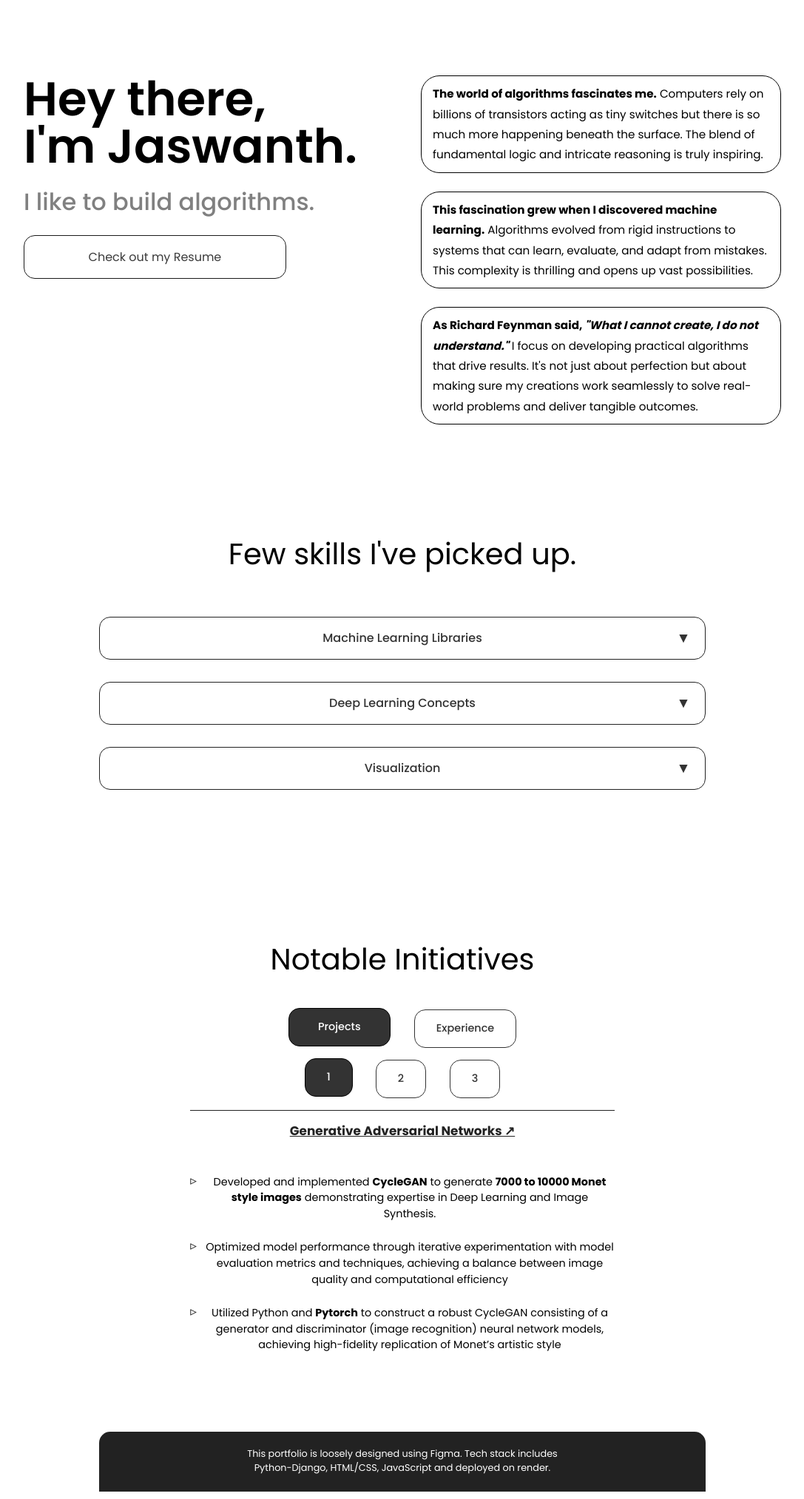
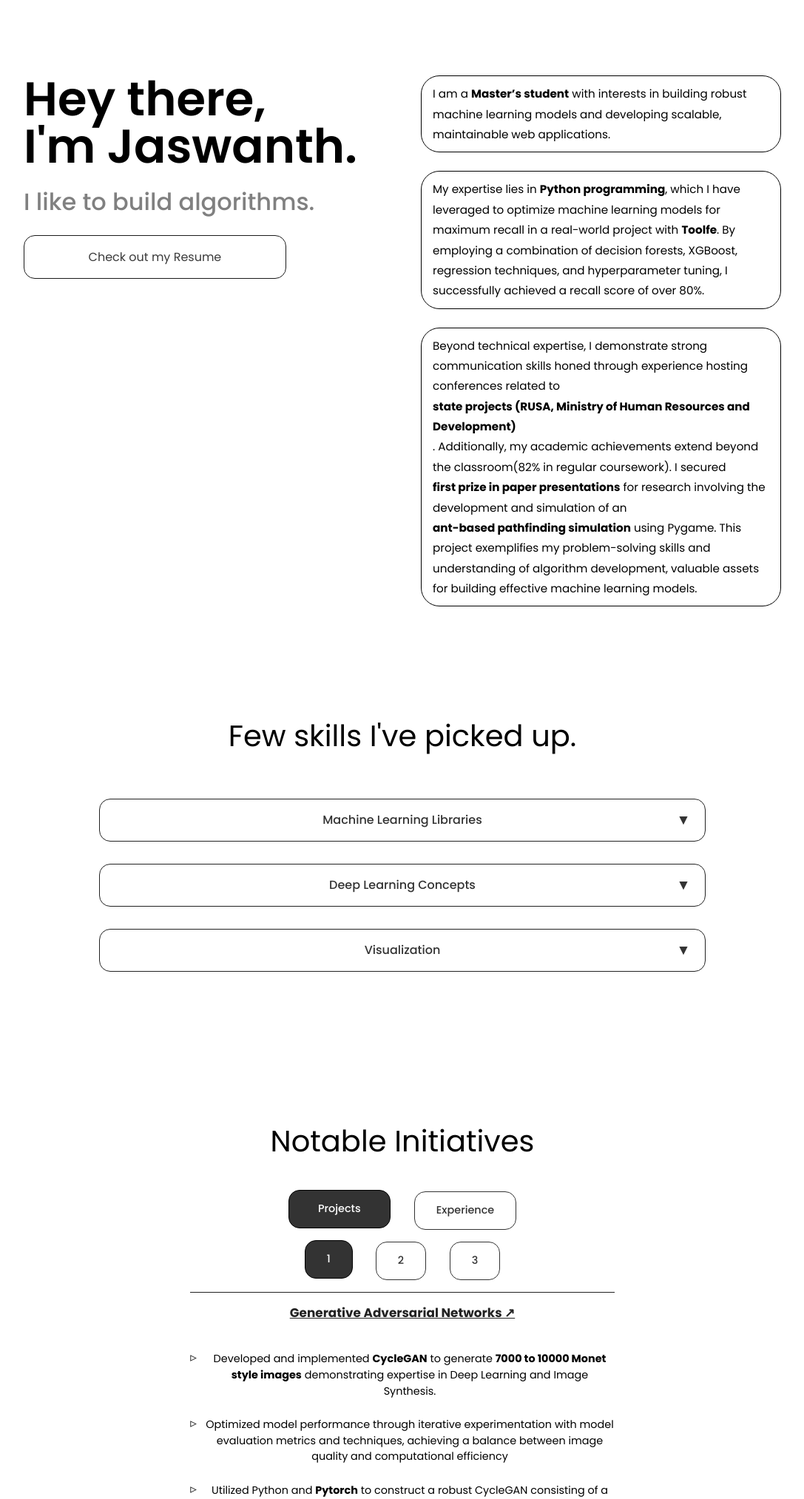
Before and after one commit to jswnthh/Jaswanth, a Django app: page / in a window 1280 px wide. Shown: the top 2027 px of the page at 74% size, without its empty margins (96-1183 px from the left). Run offline with Django 5.2, Linux system fonts and the light colour scheme; parts of the project's set-up code (start-up, migrations or seed data) failed here and were passed over.

Commit message:
tweeked project title section

```diff
--- a/portfolio_app/static/css/content.css
+++ b/portfolio_app/static/css/content.css
@@ -88,6 +88,30 @@ html {
     margin-top: 5rem;
 }
 
+.hover-underline {
+    position: relative;
+    display: inline-block; /* Ensure it fits the text width */
+    text-decoration: none; /* Remove default underline */
+}
+
+.hover-underline::before {
+    content: '';
+    position: absolute;
+    left: 0;
+    bottom: 0;
+    width: 100%;
+    height: 1.5px;
+    background-color: black;
+    transform: scaleX(0);
+    transform-origin: bottom right;
+    transition: transform 0.3s ease;
+}
+
+.hover-underline:hover::before {
+    transform: scaleX(1);
+    transform-origin: bottom left;
+}
+
 .navbar-contents {
     display: flex;
     flex-direction: row;
@@ -115,6 +139,7 @@ html {
     justify-content: center;
     align-items: center;
     line-height: 1.4;
+    text-wrap: nowrap;
 }
 
 .project-title {
@@ -399,7 +424,7 @@ background-color: inherit;
     }
 
     .intro p {
-        font-size: 1.1rem;
+        font-size: 0.9rem;
         padding-left: 0;
         text-align: center;
 
@@ -415,7 +440,7 @@ background-color: inherit;
 
     .intro h2{
         margin-top: 15px;
-        font-size: 1.9rem;
+        font-size: 2rem;
         font-weight: 500;
         line-height: 1;
         text-align: center;
@@ -546,14 +571,14 @@ background-color: inherit;
     }
 
     .intro p {
-        font-size: 1rem;
+        font-size: 0.9rem;
         padding-left: 0;
         text-align: center;
 
     }
 
     .intro h1{
-        font-size: 3rem;
+        font-size: 4rem;
         font-weight: 600;
         text-align: center;
 
@@ -561,7 +586,7 @@ background-color: inherit;
 
     .intro h2{
         margin-top: 15px;
-        font-size: 1.9rem;
+        font-size: 2rem;
         font-weight: 500;
         line-height: 1;
         margin-bottom: 5rem;
@@ -695,14 +720,14 @@ background-color: inherit;
     }
 
     .intro p {
-        font-size: 1rem;
+        font-size: 0.9rem;
         padding-left: 0;
         text-align: center;
 
     }
 
     .intro h1{
-        font-size: 3rem;
+        font-size: 4rem;
         font-weight: 600;
         text-align: center;
 
@@ -710,7 +735,7 @@ background-color: inherit;
 
     .intro h2{
         margin-top: 15px;
-        font-size: 1.9rem;
+        font-size: 2rem;
         font-weight: 500;
         line-height: 1;
         margin-bottom: 5rem;
--- a/portfolio_app/templates/index.html
+++ b/portfolio_app/templates/index.html
@@ -40,17 +40,23 @@
                         <ul>
                             <li>
                                 <div class="item-box">
-                                    <p><strong>The world of algorithms fascinates me.</strong> Computers rely on billions of transistors acting as tiny switches but there is so much more happening beneath the surface. The blend of fundamental logic and intricate reasoning is truly inspiring.</p>
+                                    <p>
+                                        I am a <strong>Master’s student</strong> with interests in building robust machine learning models and developing scalable, maintainable web applications.
+                                    </p>
                                 </div>
                             </li>
                             <li>
                                 <div class="item-box">
-                                    <p><strong>This fascination grew when I discovered machine learning.</strong> Algorithms evolved from rigid instructions to systems that can learn, evaluate, and adapt from mistakes. This complexity is thrilling and opens up vast possibilities.</p>
+                                    <p>
+                                        My expertise lies in <strong class="hover-underline">Python programming</strong>, which I have leveraged to optimize machine learning models for maximum recall in a real-world project with <strong class="hover-underline">Toolfe</strong>. By employing a combination of decision forests, XGBoost, regression techniques, and hyperparameter tuning, I successfully achieved a recall score of over 80%.
+                                    </p>
                                 </div>
                             </li>
                             <li>
                                 <div class="item-box">
-                                    <p><strong>As Richard Feynman said, <i>"What I cannot create, I do not understand."</i></strong> I focus on developing practical algorithms that drive results. It's not just about perfection but about making sure my creations work seamlessly to solve real-world problems and deliver tangible outcomes.</p>
+                                    <p>
+                                        Beyond technical expertise, I demonstrate strong communication skills honed through experience hosting conferences related to <strong class="hover-underline">state projects (RUSA, Ministry of Human Resources and Development)</strong>. Additionally, my academic achievements extend beyond the classroom(82% in regular coursework). I secured <strong class="hover-underline">first prize in paper presentations</strong> for research involving the development and simulation of an <strong class="hover-underline">ant-based pathfinding simulation</strong> using Pygame. This project exemplifies my problem-solving skills and understanding of algorithm development, valuable assets for building effective machine learning models.
+                                    </p>
                                 </div>
                             </li>
                         </ul>
@@ -107,9 +113,7 @@
                         <div class="project-content">
                             <section class="flex flex-column">
                                 <div class="flex-row project-title-wrapper">
-                                    <div class="project-title">
                                         <h3><a href="https://github.com/jswnthh/ML_projects/blob/main/cycle-gan-issa-painter.ipynb"><u>Generative Adversarial Networks &#8599</u></a></h3>
-                                    </div>
                                 </div>
                                 <ul>
                                     <li>Developed and implemented <strong>CycleGAN</strong> to generate <strong>7000 to 10000 Monet style images</strong> demonstrating expertise in Deep Learning and Image Synthesis.</li>
@@ -121,9 +125,7 @@
                         <div class="project-content">
                             <section class="flex flex-column">
                                 <div class="flex-row project-title-wrapper">
-                                    <div class="project-title">
-                                        <h3><a href="https://github.com/jswnthh/ML_projects/blob/main/NLP_Disaster_tweets.ipynb"><u>Sentiment Analysis using Disaster Tweets &#8599</u></a></h3>
-                                    </div>
+                                        <h3><a href="https://github.com/jswnthh/ML_projects/blob/main/NLP_Disaster_tweets.ipynb"><u>Sentiment Analysis(Tweets) &#8599</u></a></h3>
                                 </div>
                                 <ul>
                                     <li>Developed scalable Machine Learning Pipeline combining <strong>TF-IDF Vectorization</strong> for Text Processing and for <strong>Logistic Regression</strong> Text Classification.</li>
@@ -136,9 +138,7 @@
                         <div class="project-content">
                             <section class="flex flex-column">
                                 <div class="flex-row project-title-wrapper">
-                                    <div class="project-title">
                                         <h3><a href="https://github.com/jswnthh/Biomimetic-way-to-pathfinding"> <u>Biomimicry - PathFinding &#8599</u></a></h3>
-                                    </div>
                                 </div>
                                 <ul>
                                     <li>Exhibited a fervor for <strong>crafting modular, scalable, and bug-free Python code (+600 Lines Of Code)</strong> using <strong>Pygame framework</strong>.</li>
@@ -152,9 +152,7 @@
                         <div class="experience-content">
                             <section class="flex flex-column">
                                 <div class="flex-column project-title-wrapper">
-                                    <div class="project-title">
                                         <h3><span><a href="https://github.com/jswnthh/Toolfe_projects_ML"><u>Data Analyst</u></a><a href="https://toolfe.com/"><u>@ Toolfe &#8599</u></a></span></h3>
-                                    </div>
                                     <div class="feature-duration">
                                         <p>June 2023 - Aug 2023</p>
                                     </div>
```
